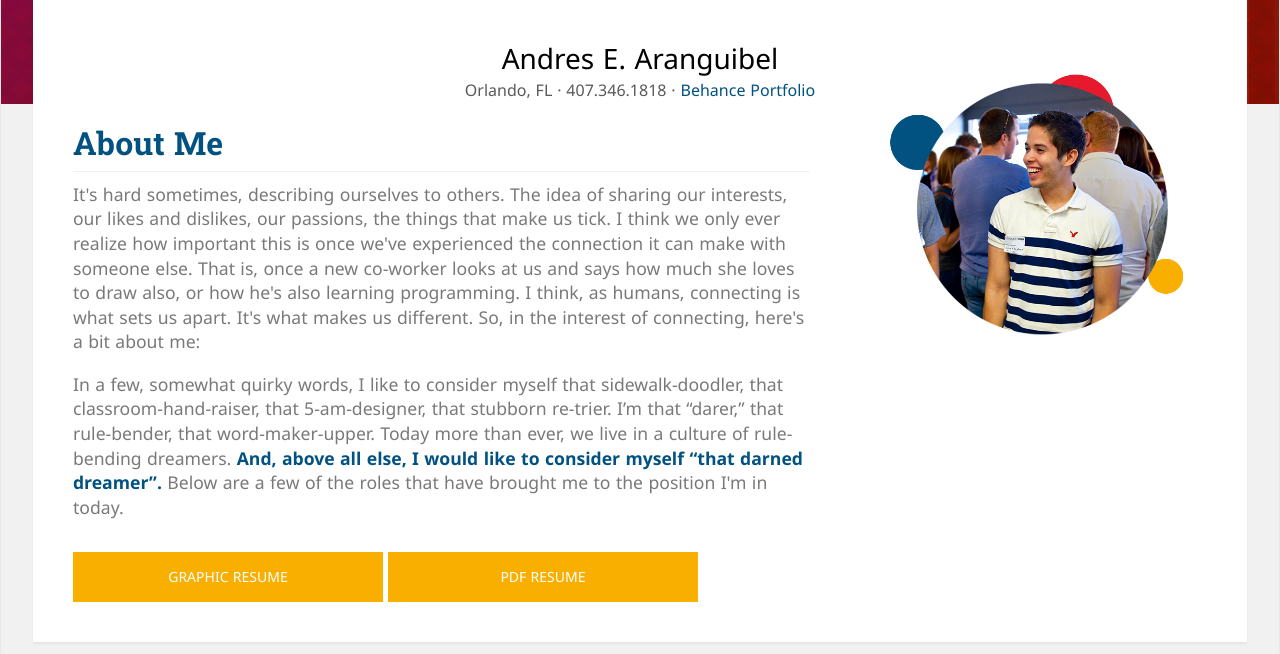
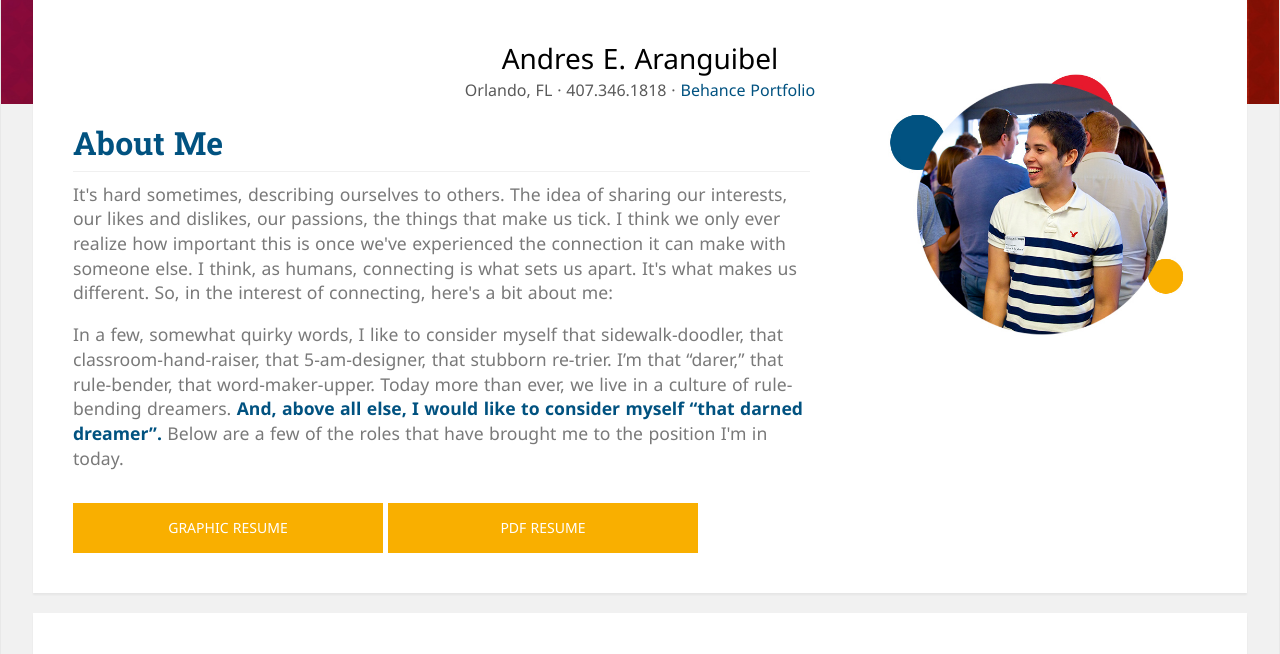
Before and after one commit to designerandres/DesignerAndres-v2, a PHP site: page /story.php in a window 1280 px wide. Shown: the part 549-1203 px from the top of the page. Run offline with PHP 8.4, Linux system fonts and the light colour scheme; some libraries are stand-ins or nearby versions.

Commit message:
Remove a line of copy
Story.php line 152

```diff
--- a/story.php
+++ b/story.php
@@ -149,7 +149,7 @@
 			</article>
 			<article class="mainContent twoThirds left">
 				<div class="mainContentTitle">About Me</div>
-                <p class="mainContentCopy">It's hard sometimes, describing ourselves to others. The idea of sharing our interests, our likes and dislikes, our passions, the things that make us tick. I think we only ever realize how important this is once we've experienced the connection it can make with someone else. That is, once a new co-worker looks at us and says how much she loves to draw also, or how he's also learning programming. I think, as humans, connecting is what sets us apart. It's what makes us different. So, in the interest of connecting, here's a bit about me:</p>
+                <p class="mainContentCopy">It's hard sometimes, describing ourselves to others. The idea of sharing our interests, our likes and dislikes, our passions, the things that make us tick. I think we only ever realize how important this is once we've experienced the connection it can make with someone else. I think, as humans, connecting is what sets us apart. It's what makes us different. So, in the interest of connecting, here's a bit about me:</p>
 				<p class="mainContentCopy">In a few, somewhat quirky words, I like to consider myself that sidewalk-doodler, that classroom-hand-raiser, that 5-am-designer, that stubborn re-trier. I’m that “darer,” that rule-bender, that word-maker-upper. Today more than ever, we live in a culture of rule-bending dreamers.<b> And, above all else, I would like to consider myself “that darned dreamer”.</b> Below are a few of the roles that have brought me to the position I'm in today.</p>
             <a href="img/GraphicResume.pdf" target="_blank">
                 <button type="button" class="contentButton resumeButton">GRAPHIC RESUME</button>
```
